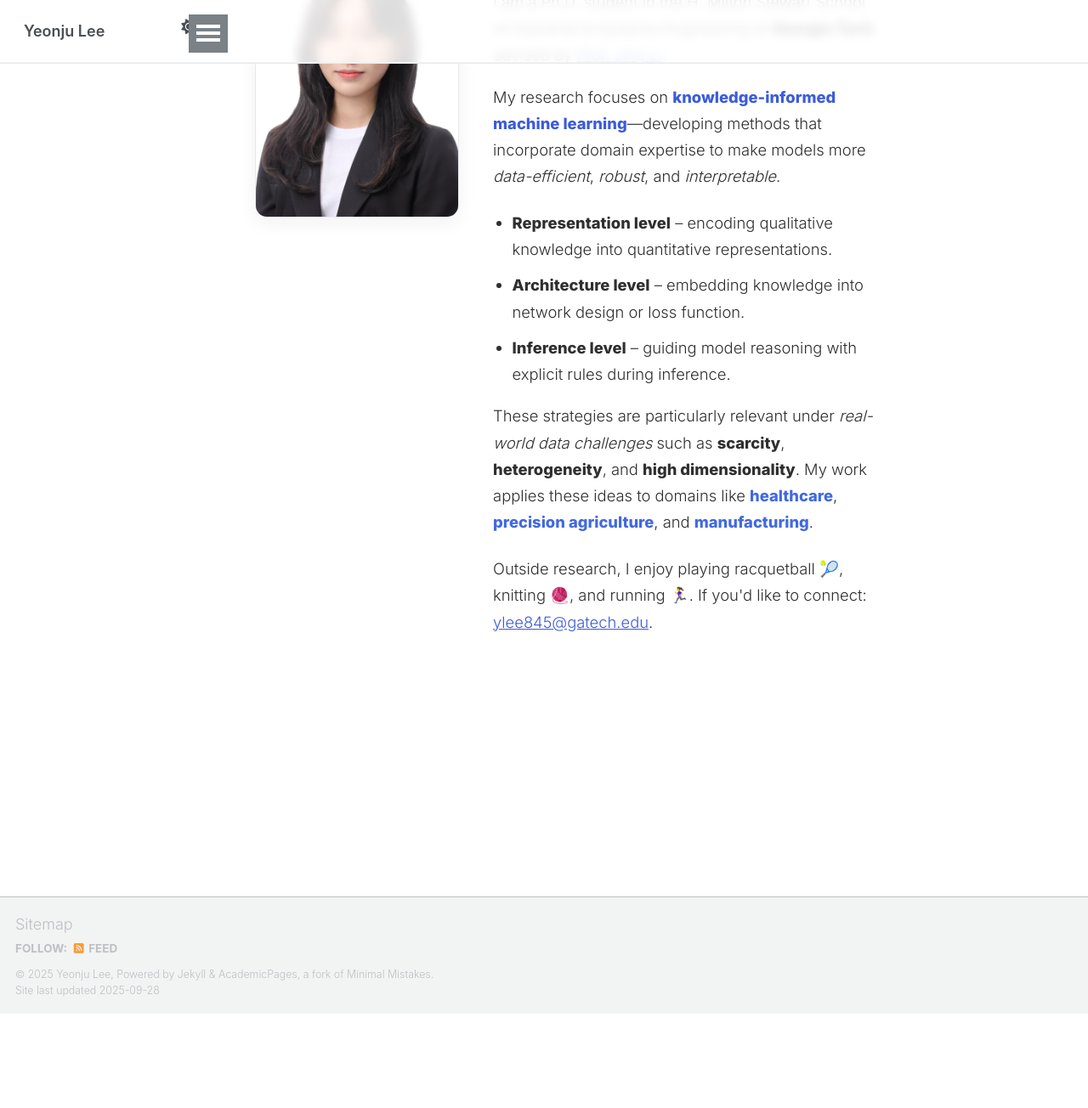
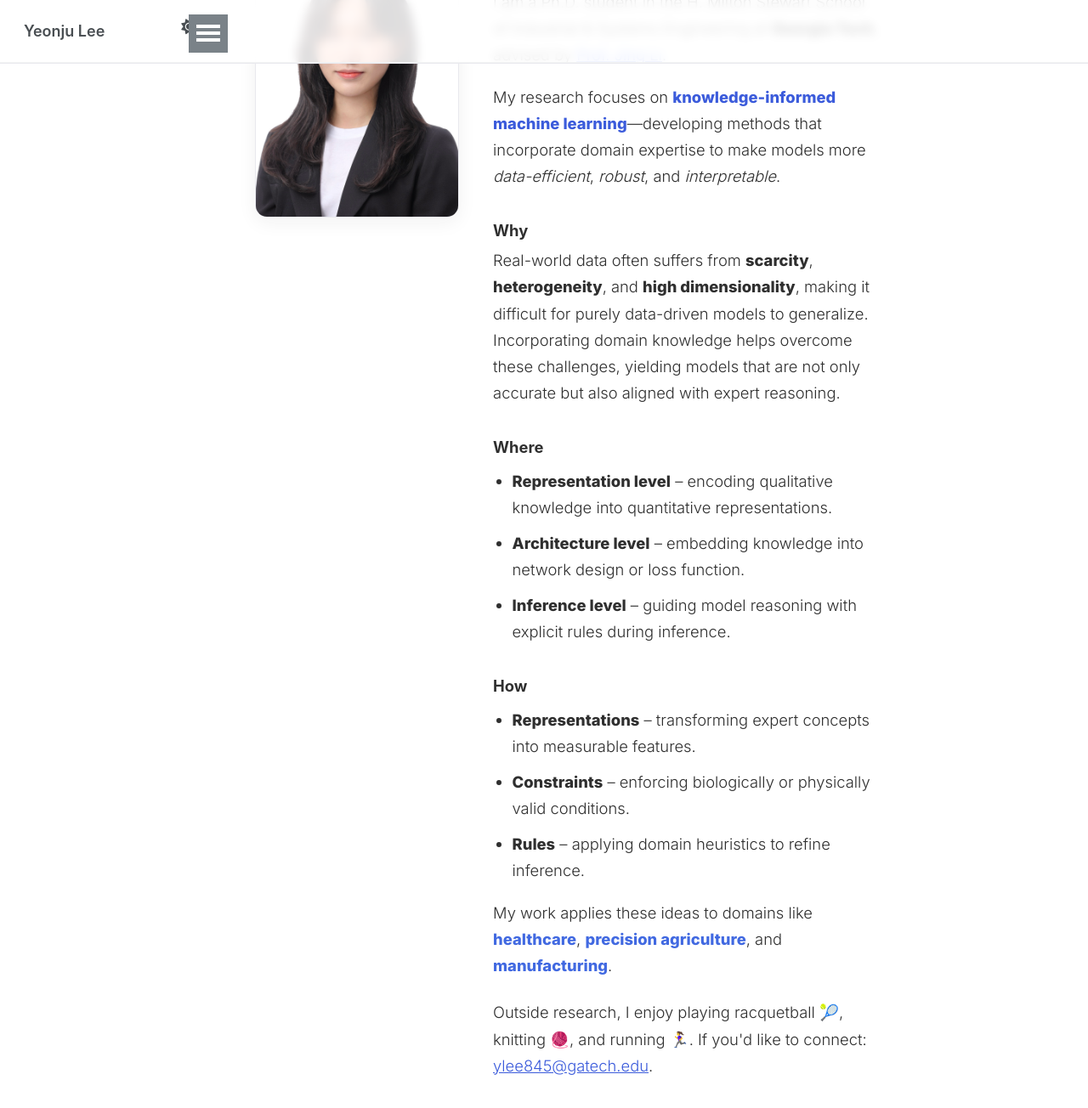
Before and after one commit to ylee845/ylee845.github.io, a Jekyll site: the page built from _pages/about.md, in a window 1280 px wide and 1400 px high, scrolled down 275 px. Shown: the top 1304 px of the window at 85% size. Built offline with Jekyll 4.4.1, drawn with Linux system fonts in a browser that asks for light colours; a script that is not in the unit is left out; before the commit the page ends 1468 px from its top, so only the background shows below that.

Commit message:
Update about.md

```diff
--- a/_pages/about.md
+++ b/_pages/about.md
@@ -17,9 +16,8 @@ redirect_from:
   --line:#e9e9ee;
 }
 
-/* 페이지 전용 래퍼 */
 .about-inline .page__content {
-  max-width:1200px;   /* 더 넓게 쓰되 너무 길지 않게 */
+  max-width:1200px;
   margin: 0 auto;
   padding: 0 1.25rem;
   font-family: 'Inter', system-ui, -apple-system, 'Segoe UI', Roboto, Arial, sans-serif;
@@ -28,21 +26,18 @@ redirect_from:
   line-height: 1.65;
 }
 
-/* 사이드바 완전 제거 (보험용) */
 .sidebar, .page__sidebar { display:none !important; }
 .page__content { float:none !important; width:100% !important; }
 
-/* 히어로 레이아웃 */
 .intro {
   display:flex;
-  align-items:flex-start;   /* 텍스트 상단 정렬 */
+  align-items:flex-start;
   gap: 2.25rem;
   margin: 1.5rem 0 2.25rem;
 }
 
-/* 이미지: 작게, 둥글고 그림자 */
 .intro__img {
-  width: 240px;            /* 부담 덜한 크기 (조정: 220/240/260) */
+  width: 240px;
   height: auto;
   border-radius: 14px;
   border: 1px solid var(--line);
@@ -86,7 +77,7 @@ a:hover { text-decoration: underline; }
     <h1 class="intro__title">Yeonju Lee</h1>
     <div class="intro__lead">
       I am a Ph.D. student in the H. Milton Stewart School of Industrial & Systems Engineering at
-      <strong>Georgia Tech</strong>, advised by <a href="mailto:jing.li@gatech.edu">Prof. Jing Li</a>.
+      <strong>Georgia Tech</strong>, advised by <a href="https://sites.gatech.edu/jing-li/">Prof. Jing Li</a>.
     </div>
 
     <div class="aboutme">
@@ -94,14 +85,27 @@ a:hover { text-decoration: underline; }
         My research focuses on <strong style="color:var(--brand)">knowledge-informed machine learning</strong>—developing methods that incorporate domain expertise to make models more <em>data-efficient</em>, <em>robust</em>, and <em>interpretable</em>.
       </p>
 
+      <h3>Why</h3>
+      <p>
+        Real-world data often suffers from <strong>scarcity</strong>, <strong>heterogeneity</strong>, and <strong>high dimensionality</strong>, making it difficult for purely data-driven models to generalize. Incorporating domain knowledge helps overcome these challenges, yielding models that are not only accurate but also aligned with expert reasoning.
+      </p>
+
+      <h3>Where</h3>
       <ul>
         <li><strong>Representation level</strong> – encoding qualitative knowledge into quantitative representations.</li>
         <li><strong>Architecture level</strong> – embedding knowledge into network design or loss function.</li>
         <li><strong>Inference level</strong> – guiding model reasoning with explicit rules during inference.</li>
       </ul>
 
+      <h3>How</h3>
+      <ul>
+        <li><strong>Representations</strong> – transforming expert concepts into measurable features.</li>
+        <li><strong>Constraints</strong> – enforcing biologically or physically valid conditions.</li>
+        <li><strong>Rules</strong> – applying domain heuristics to refine inference.</li>
+      </ul>
+
       <p>
-        These strategies are particularly relevant under <em>real-world data challenges</em> such as <strong>scarcity</strong>, <strong>heterogeneity</strong>, and <strong>high dimensionality</strong>. My work applies these ideas to domains like <strong style="color:#4169E1;">healthcare</strong>, <strong style="color:#4169E1;">precision agriculture</strong>, and <strong style="color:#4169E1;">manufacturing</strong>.
+        My work applies these ideas to domains like <strong style="color:#4169E1;">healthcare</strong>, <strong style="color:#4169E1;">precision agriculture</strong>, and <strong style="color:#4169E1;">manufacturing</strong>.
       </p>
 
       <p>
```
Also changed, not shown: other parts of _pages/about.md (+0 -5 lines).
